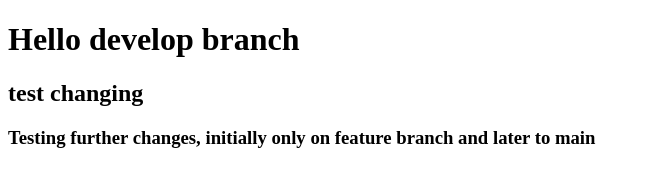
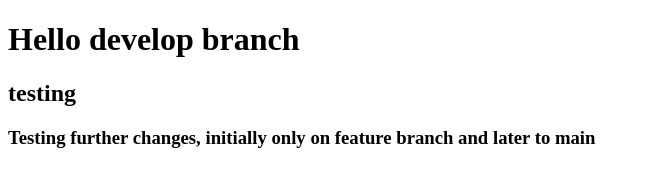
Before and after one commit to Ashwinsibin/jenkins-ci-cd, a website: page index.html in a window 1280 px wide. Shown: the whole page, without its empty margins (0-650 px from the left). Drawn offline with Linux system fonts and the light colour scheme.

Commit message:
Test Jenkins pipeline

```diff
--- a/index.html
+++ b/index.html
@@ -3,7 +3,7 @@
   <head><meta charset="utf-8"><title>CI/CD Lab</title></head>
   <body>
     <h1 id="greeting">Hello develop branch</h1>
-    <h2> test changing </h2>
+    <h2> testing </h2>
     <h3> Testing further changes, initially only on feature branch and later to main</h3>
     <script src="main.js"></script>
   </body>
```
